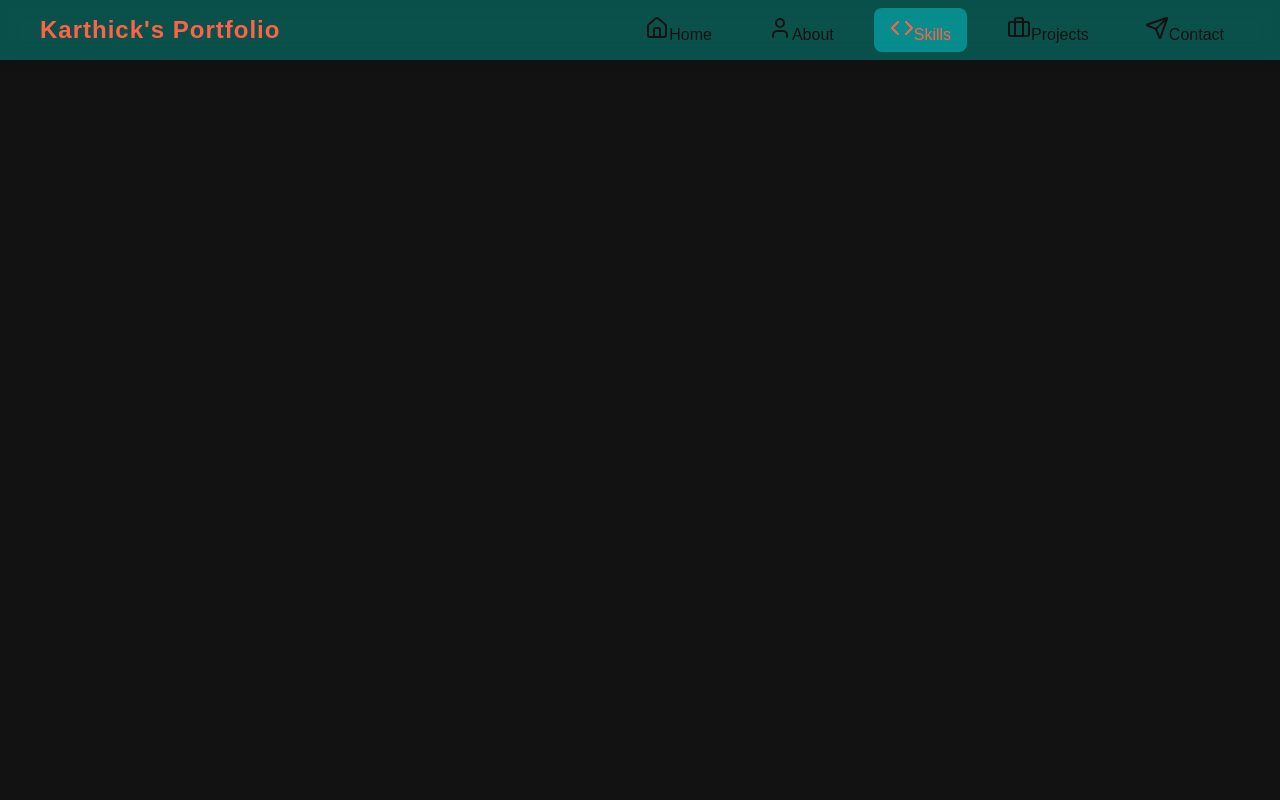
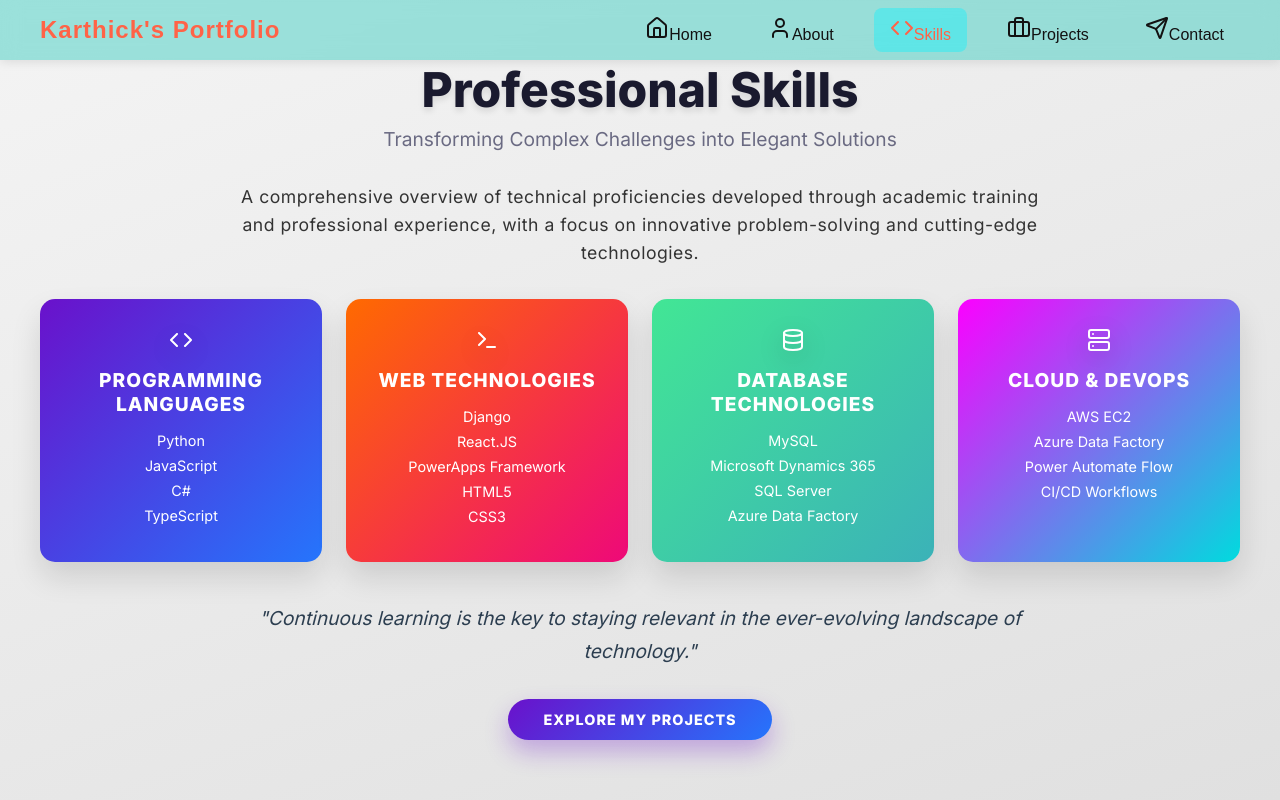
Before and after one commit to Karthick-candy/my-portfolio, a React (Create React App) app in the folder portfolio_frontend/: page /skills in a window 1280 px wide. Built offline with nearby package versions, Linux system fonts and the light colour scheme.

Commit message:
Added skills page and its corresponding css.

```diff
--- a/portfolio_frontend/src/App.js
+++ b/portfolio_frontend/src/App.js
@@ -3,6 +3,7 @@ import { BrowserRouter as Router, Routes, Route } from "react-router-dom";
 import Navbar from "./components/Navbar";
 import Home from "./components/Home";
 import About from "./components/About";
+import Skills from "./components/Skills";
 import "./App.css";
 
 const App = () => {
@@ -12,6 +13,7 @@ const App = () => {
       <Routes>
         <Route path="/" element={<Home />} />
         <Route path="/about" element={<About />} />
+        <Route path="/skills" element={<Skills />} />
       </Routes>
     </Router>
   )
--- /dev/null
+++ b/portfolio_frontend/src/assets/styles/Skills.css
@@ -0,0 +1,153 @@
+:root {
+    --gradient-primary: linear-gradient(135deg, #6a11cb 0%, #2575fc 100%);
+    --gradient-secondary: linear-gradient(135deg, #ff6a00 0%, #ee0979 100%);
+    --text-glow-color: rgba(37, 117, 252, 0.6);
+    --background-gradient: linear-gradient(160deg, #f4f4f4 0%, #e0e0e0 100%);
+  }
+
+  .skills-container-enhanced {
+    min-height: 100vh;
+    display: flex;
+    flex-direction: column;
+    justify-content: center;
+    background: var(--background-gradient);
+    font-family: 'Inter', sans-serif;
+    padding: 2rem; /* Reduced padding */
+    overflow: hidden;
+    position: relative;
+  }
+
+  .skills-content-enhanced {
+    max-width: 1200px;
+    margin: 0 auto;
+    width: 100%;
+    z-index: 10;
+    position: relative;
+  }
+
+  .skills-header-enhanced {
+    text-align: center;
+    margin-bottom: 2rem; /* Reduced margin */
+  }
+
+  .skills-header-enhanced h1 {
+    font-size: 3rem; /* Reduced from 4rem */
+    font-weight: 900;
+    margin-bottom: 0.5rem;
+    color: #1a1a2e;
+    text-shadow: 0 4px 6px rgba(0, 0, 0, 0.1);
+  }
+
+  .skills-header-enhanced .subtitle-enhanced {
+    font-size: 1.2rem; /* Reduced from 1.6rem */
+    color: #4a4a68;
+    opacity: 0.8;
+  }
+
+  .skills-description-enhanced {
+    text-align: center;
+    max-width: 800px; /* Reduced from 900px */
+    margin: 0 auto 2rem; /* Reduced margin */
+    font-size: 1.1rem; /* Reduced from 1.3rem */
+    line-height: 1.6;
+    color: #333;
+    letter-spacing: 0.5px;
+  }
+
+  .skills-grid-enhanced {
+    display: grid;
+    grid-template-columns: repeat(4, 1fr);
+    gap: 1.5rem; /* Reduced from 2rem */
+  }
+
+  .skill-category-enhanced {
+    border-radius: 15px; /* Slightly reduced */
+    padding: 1.8rem; /* Reduced from 2.5rem */
+    text-align: center;
+    box-shadow: 0 15px 30px rgba(0, 0, 0, 0.12); /* Slightly softer shadow */
+    color: white;
+    transform-style: preserve-3d;
+    perspective: 1000px;
+  }
+
+  .skill-icon-container {
+    display: flex;
+    justify-content: center;
+    align-items: center;
+    margin-bottom: 1rem; /* Reduced from 1.5rem */
+  }
+
+  .skill-icon-enhanced {
+    font-size: 2.5rem; /* Reduced from 3.5rem */
+    color: white;
+    filter: drop-shadow(0 8px 12px rgba(0, 0, 0, 0.2));
+  }
+
+  .skill-category-enhanced h3 {
+    margin-bottom: 1rem; /* Reduced from 1.5rem */
+    font-size: 1.2rem; /* Reduced from 1.5rem */
+    font-weight: 700;
+    text-transform: uppercase;
+    letter-spacing: 1px;
+  }
+
+  .skill-category-list-enhanced {
+    list-style: none;
+    padding: 0;
+  }
+
+  .skill-category-list-enhanced li {
+    margin: 0.5rem 0; /* Reduced from 0.8rem */
+    opacity: 0.9;
+    font-size: 0.9rem; /* Reduced from 1.1rem */
+  }
+
+  .skills-footer-enhanced {
+    text-align: center;
+    margin-top: 2.5rem; /* Reduced from 4rem */
+  }
+
+  .skills-quote-enhanced {
+    max-width: 800px; /* Reduced from 900px */
+    margin: 0 auto 2rem; /* Reduced from 2.5rem */
+    font-style: italic;
+    font-size: 1.2rem; /* Reduced from 1.4rem */
+    color: #2c3e50;
+    line-height: 1.7;
+  }
+
+  .github-link-enhanced {
+    display: inline-block;
+    padding: 12px 35px; /* Reduced from 15px 40px */
+    background: var(--gradient-primary);
+    color: white;
+    text-decoration: none;
+    border-radius: 50px;
+    font-weight: 700;
+    letter-spacing: 1px;
+    text-transform: uppercase;
+    transition: all 0.4s ease;
+    font-size: 0.9rem; /* Added to reduce text size */
+    box-shadow: 0 12px 25px rgba(106, 17, 203, 0.3);
+  }
+
+  @media (max-width: 1200px) {
+    .skills-grid-enhanced {
+      grid-template-columns: repeat(2, 1fr);
+    }
+  }
+
+  @media (max-width: 768px) {
+    .skills-container-enhanced {
+      padding: 1rem; /* Reduced from 2rem */
+    }
+
+    .skills-header-enhanced h1 {
+      font-size: 2.5rem; /* Reduced from 3rem */
+    }
+
+    .skills-grid-enhanced {
+      grid-template-columns: 1fr;
+      gap: 1rem; /* Reduced gap */
+    }
+  }
--- /dev/null
+++ b/portfolio_frontend/src/components/Skills.js
@@ -0,0 +1,234 @@
+import React from 'react';
+import { motion } from 'framer-motion';
+import {
+  Code,
+  Database,
+  Server,
+  Terminal,
+} from 'lucide-react';
+import '../assets/styles/Skills.css';
+
+// Advanced Container Animation Variants
+const containerVariants = {
+  hidden: { opacity: 0 },
+  visible: {
+    opacity: 1,
+    transition: {
+      delayChildren: 0.3,
+      staggerChildren: 0.3
+    }
+  }
+};
+
+// Enhanced Skill Card Animation Variants
+const cardVariants = {
+  hidden: {
+    opacity: 0,
+    scale: 0.7,
+    rotate: -10,
+    y: 50
+  },
+  visible: {
+    opacity: 1,
+    scale: 1,
+    rotate: 0,
+    y: 0,
+    transition: {
+      type: "spring",
+      stiffness: 250,
+      damping: 15,
+      duration: 0.5
+    }
+  },
+  hover: {
+    scale: 1.08,
+    rotate: 3,
+    boxShadow: "0 25px 50px rgba(0,0,0,0.2)",
+    transition: {
+      type: "spring",
+      stiffness: 350
+    }
+  }
+};
+
+const SkillCategory = ({ title, skills, Icon, gradient }) => {
+  return (
+    <motion.div
+      className="skill-category-enhanced"
+      variants={cardVariants}
+      initial="hidden"
+      animate="visible"
+      whileHover="hover"
+      style={{
+        background: `linear-gradient(135deg, ${gradient[0]}, ${gradient[1]})`,
+      }}
+    >
+      <motion.div
+        initial={{ rotate: 0 }}
+        whileHover={{ rotate: 360 }}
+        transition={{ duration: 0.8 }}
+        className="skill-icon-container"
+      >
+        <Icon className="skill-icon-enhanced" />
+      </motion.div>
+      <h3>{title}</h3>
+      <motion.ul
+        className="skill-category-list-enhanced"
+        initial={{ opacity: 0 }}
+        animate={{
+          opacity: 1,
+          transition: {
+            staggerChildren: 0.1,
+            delayChildren: 0.5
+          }
+        }}
+      >
+        {skills.map((skill, index) => (
+          <motion.li
+            key={index}
+            initial={{ opacity: 0, x: -30 }}
+            animate={{
+              opacity: 1,
+              x: 0,
+              transition: {
+                delay: index * 0.15,
+                type: "spring",
+                stiffness: 300
+              }
+            }}
+          >
+            {skill}
+          </motion.li>
+        ))}
+      </motion.ul>
+    </motion.div>
+  );
+};
+
+const Skills = () => {
+  const skillCategories = [
+    {
+      title: "Programming Languages",
+      skills: ["Python", "JavaScript", "C#", "TypeScript"],
+      Icon: Code,
+      gradient: ["#6a11cb", "#2575fc"]
+    },
+    {
+      title: "Web Technologies",
+      skills: ["Django", "React.JS", "PowerApps Framework", "HTML5", "CSS3"],
+      Icon: Terminal,
+      gradient: ["#ff6a00", "#ee0979"]
+    },
+    {
+      title: "Database Technologies",
+      skills: ["MySQL", "Microsoft Dynamics 365", "SQL Server", "Azure Data Factory"],
+      Icon: Database,
+      gradient: ["#42e695", "#3bb2b8"]
+    },
+    {
+      title: "Cloud & DevOps",
+      skills: ["AWS EC2", "Azure Data Factory", "Power Automate Flow", "CI/CD Workflows"],
+      Icon: Server,
+      gradient: ["#fc00ff", "#00dbde"]
+    }
+  ];
+
+  return (
+    <motion.div
+      className="skills-container-enhanced"
+      initial="hidden"
+      animate="visible"
+      variants={containerVariants}
+    >
+      <div className="skills-content-enhanced">
+        <motion.div
+          className="skills-header-enhanced"
+          initial={{ opacity: 0, y: -50 }}
+          animate={{
+            opacity: 1,
+            y: 0,
+            transition: {
+              duration: 0.7,
+              type: "spring",
+              stiffness: 200
+            }
+          }}
+        >
+          <h1>Professional <span className="highlight-enhanced">Skills</span></h1>
+          <p className="subtitle-enhanced">Transforming Complex Challenges into Elegant Solutions</p>
+        </motion.div>
+
+        <motion.p
+          className="skills-description-enhanced"
+          initial={{ opacity: 0, scale: 0.9 }}
+          animate={{
+            opacity: 1,
+            scale: 1,
+            transition: {
+              delay: 0.5,
+              duration: 0.6
+            }
+          }}
+        >
+          A comprehensive overview of technical proficiencies developed through
+          academic training and professional experience, with a focus on innovative
+          problem-solving and cutting-edge technologies.
+        </motion.p>
+
+        <motion.div
+          className="skills-grid-enhanced"
+          variants={containerVariants}
+        >
+          {skillCategories.map((category, index) => (
+            <SkillCategory
+              key={index}
+              title={category.title}
+              skills={category.skills}
+              Icon={category.Icon}
+              gradient={category.gradient}
+            />
+          ))}
+        </motion.div>
+
+        <motion.div
+          className="skills-footer-enhanced"
+          initial={{ opacity: 0 }}
+          animate={{
+            opacity: 1,
+            transition: {
+              delay: 1,
+              duration: 0.7
+            }
+          }}
+        >
+          <motion.p
+            className="skills-quote-enhanced"
+            whileHover={{
+              scale: 1.05,
+              rotate: 2,
+              transition: { type: "spring", stiffness: 300 }
+            }}
+          >
+            "Continuous learning is the key to staying relevant in the ever-evolving
+            landscape of technology."
+          </motion.p>
+          <motion.a
+            href="https://github.com/Karthick-candy/real-engineering-main-/tree/master"
+            target="_blank"
+            rel="noopener noreferrer"
+            className="github-link-enhanced"
+            whileHover={{
+              scale: 1.1,
+              boxShadow: "0 15px 30px rgba(0,0,0,0.2)"
+            }}
+            whileTap={{ scale: 0.95 }}
+          >
+            Explore My Projects
+          </motion.a>
+        </motion.div>
+      </div>
+    </motion.div>
+  );
+};
+
+export default Skills;
```
